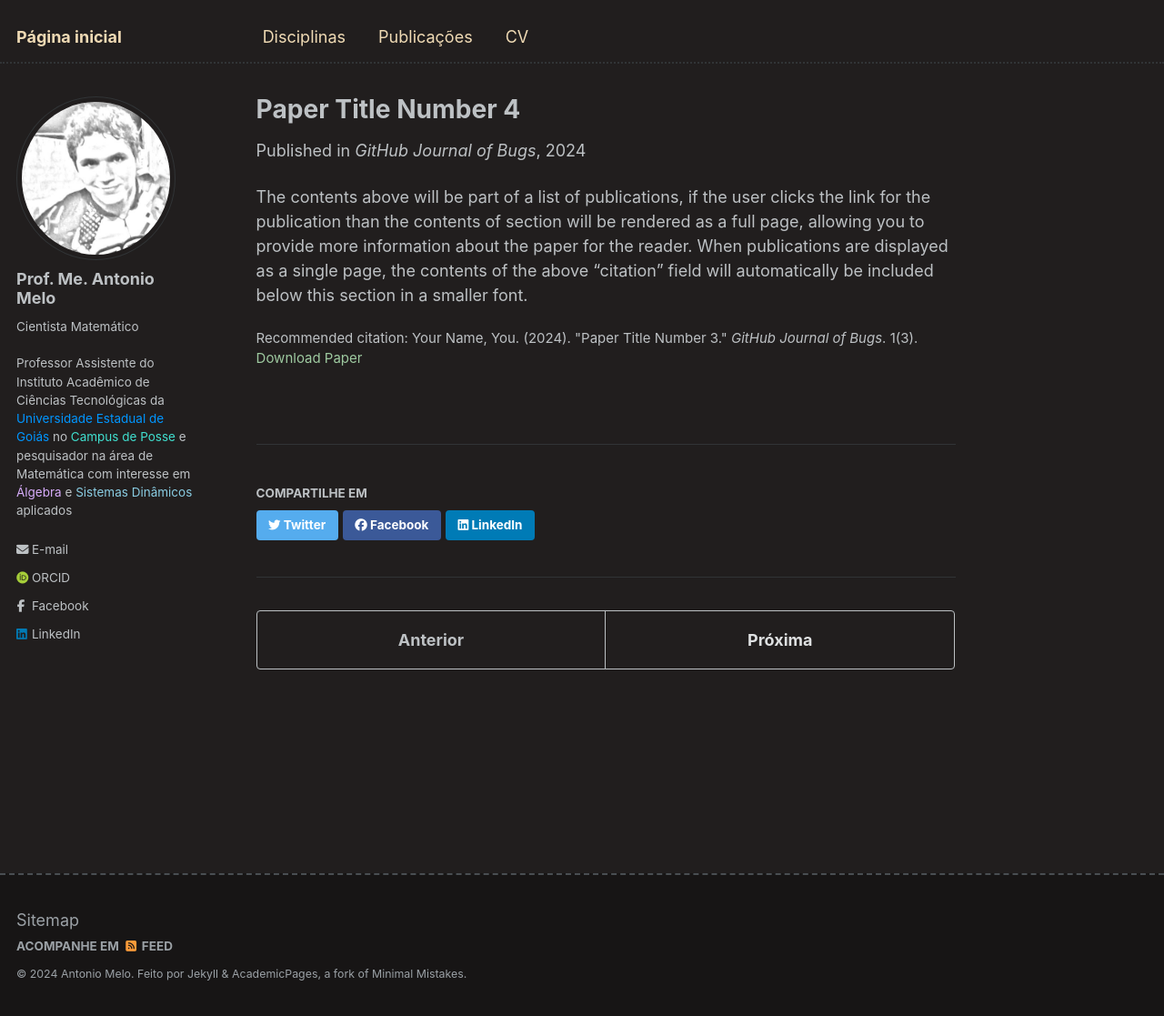
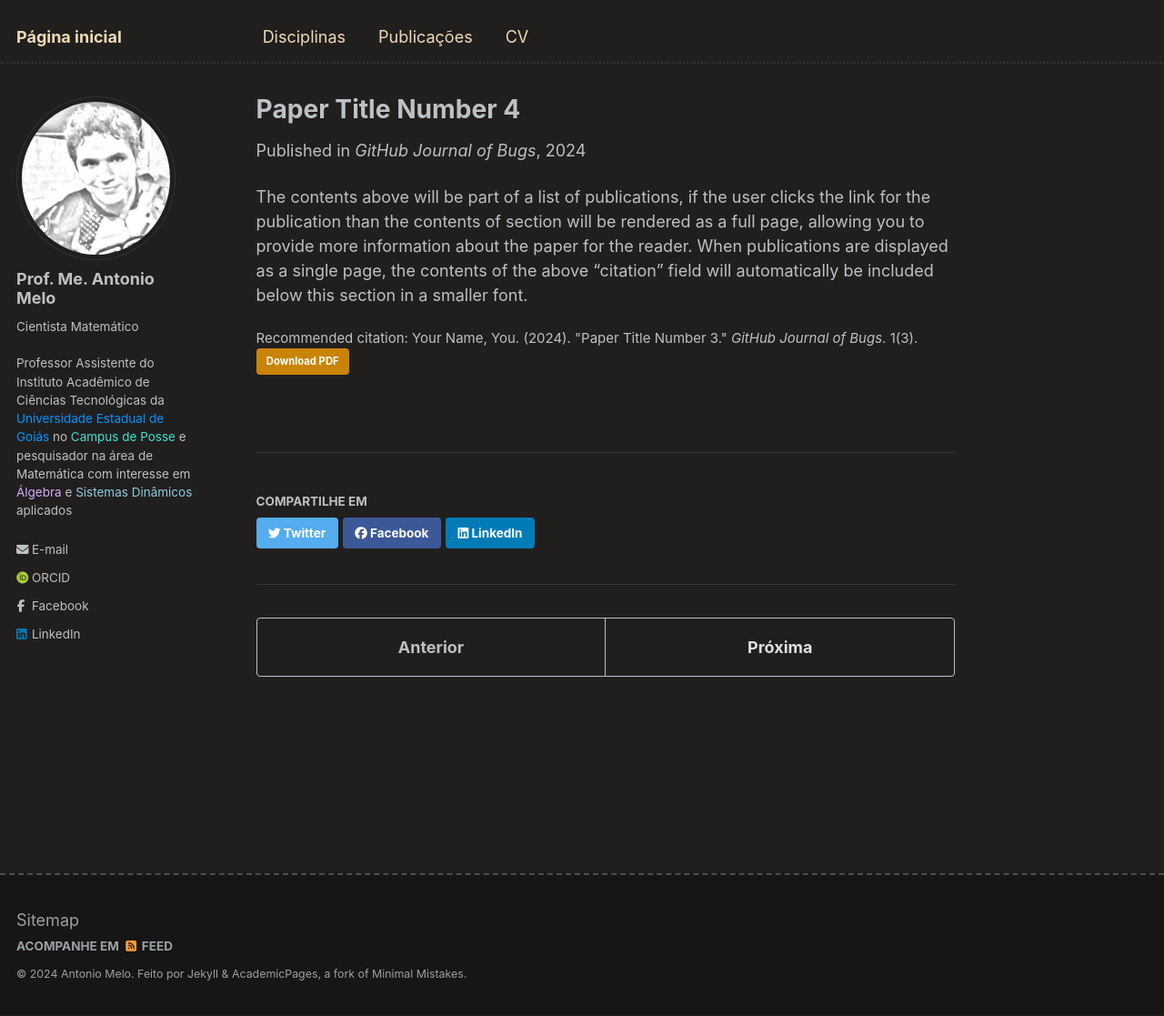
Before and after one commit to antmelo/antmelo.github.io, a Jekyll site: the page built from _publications/2024-02-17-paper-title-number-4.md, in a window 1280 px wide and 1117 px high. Shown: the whole window at 91% size. Built offline with Jekyll 4.4.1, drawn with Linux system fonts in a browser that asks for light colours; some web fonts are replaced.

Commit message:
Update single.html

```diff
--- a/_layouts/single.html
+++ b/_layouts/single.html
@@ -48,15 +48,15 @@
         {{ content }}
 
         {% if page.citation and page.paperurl and page.slidesurl %}
-          <p style="font-size: smaller">Recommended citation: {{ page.citation }}<br /><a href="{{ page.paperurl }}">Download Paper</a> | <a href="{{ page.slidesurl }}">Download Slides</a></p>
+          <p style="font-size: smaller">Recommended citation: {{ page.citation }}<br /><a href="{{ page.paperurl }}" class="btn">Download PDF</a> | <a href="{{ page.slidesurl }}" class="btn">Download Slides</a></p>
         {% elsif page.citation and page.paperurl %}
-          <p style="font-size: smaller">Recommended citation: {{ page.citation }}<br /><a href="{{ page.paperurl }}">Download Paper</a></p>
+          <p style="font-size: smaller">Recommended citation: {{ page.citation }}<br /><a href="{{ page.paperurl }}" class="btn">Download PDF</a></p>
         {% elsif page.citation and page.slidesurl %}
-          <p style="font-size: smaller">Recommended citation: {{ page.citation }}<br /><a href="{{ page.slidesurl }}">Download Slides</a></p>
+          <p style="font-size: smaller">Recommended citation: {{ page.citation }}<br /><a href="{{ page.slidesurl }}" class="btn">Download Slides</a></p>
         {% elsif page.citation %}
           <p style="font-size: smaller">Recommended citation: {{ page.citation }}</p>
         {% elsif page.slidesurl %}
-          <p style="font-size: smaller"><a href="{{ page.slidesurl }}">Download Slides</a></p>
+          <p style="font-size: smaller"><a href="{{ page.slidesurl }}" class="btn">Download Slides</a></p>
         {% endif %}
 
         {% if page.link %}<div><a href="{{ page.link }}" class="btn">{{ site.data.ui-text[site.locale].ext_link_label | default: "Direct Link" }}</a></div>{% endif %}
```
